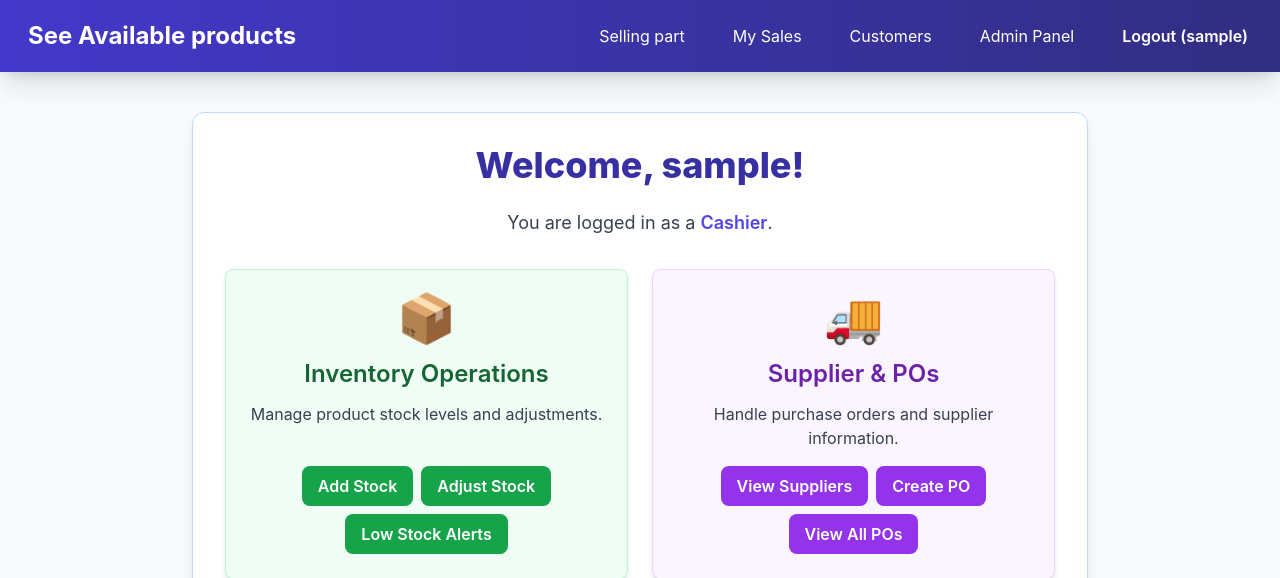
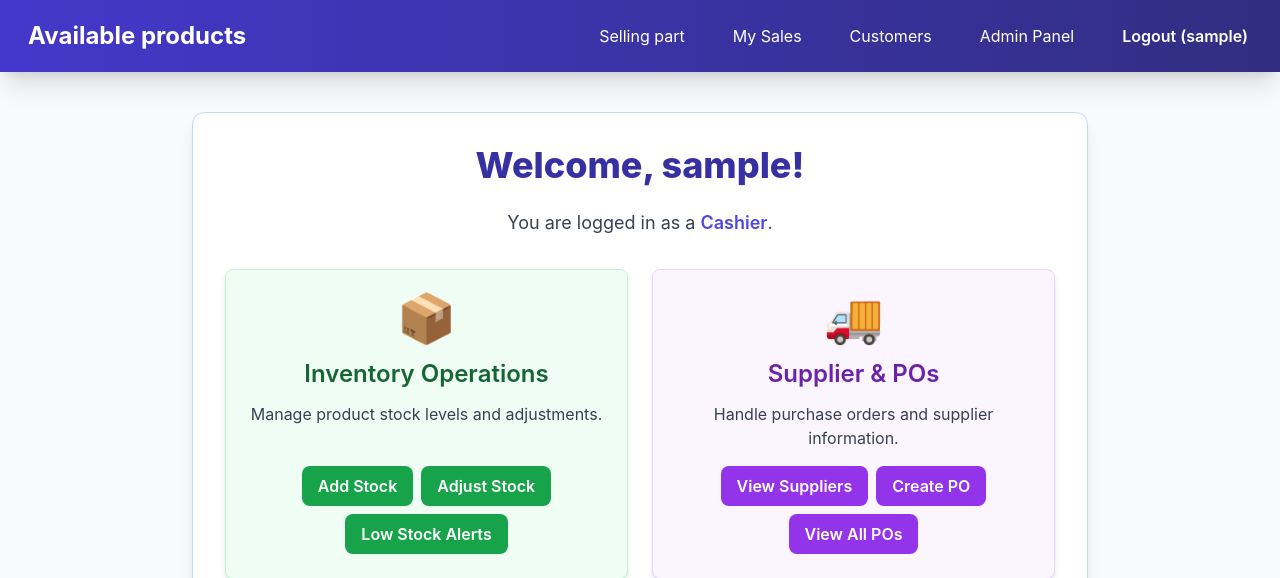
Before and after one commit to Niyonzima123/my_business_app, a Django app: page /accounts/stock-dashboard/ in a window 1280 px wide. Shown: the top 578 px of the page. Run offline with Django 5.2, Linux system fonts and the light colour scheme; the visitor is signed in with stand-in values (Sample User, id 1); some libraries are stand-ins or nearby versions.

Commit message:
Add change to base.html

```diff
--- a/templates/base.html
+++ b/templates/base.html
@@ -35,7 +35,7 @@
             <!-- Logo/App Name Section -->
             <a href="{% url 'inventory:product_list' %}" class="flex items-center space-x-3 text-white text-2xl font-bold rounded-lg px-3 py-1 hover:bg-indigo-700 transition-colors">
                 {# Removed img tag for logo #}
-                <span>See Available products</span>
+                <span>Available products</span>
             </a>
 
             <!-- Navigation Links Section -->
```
